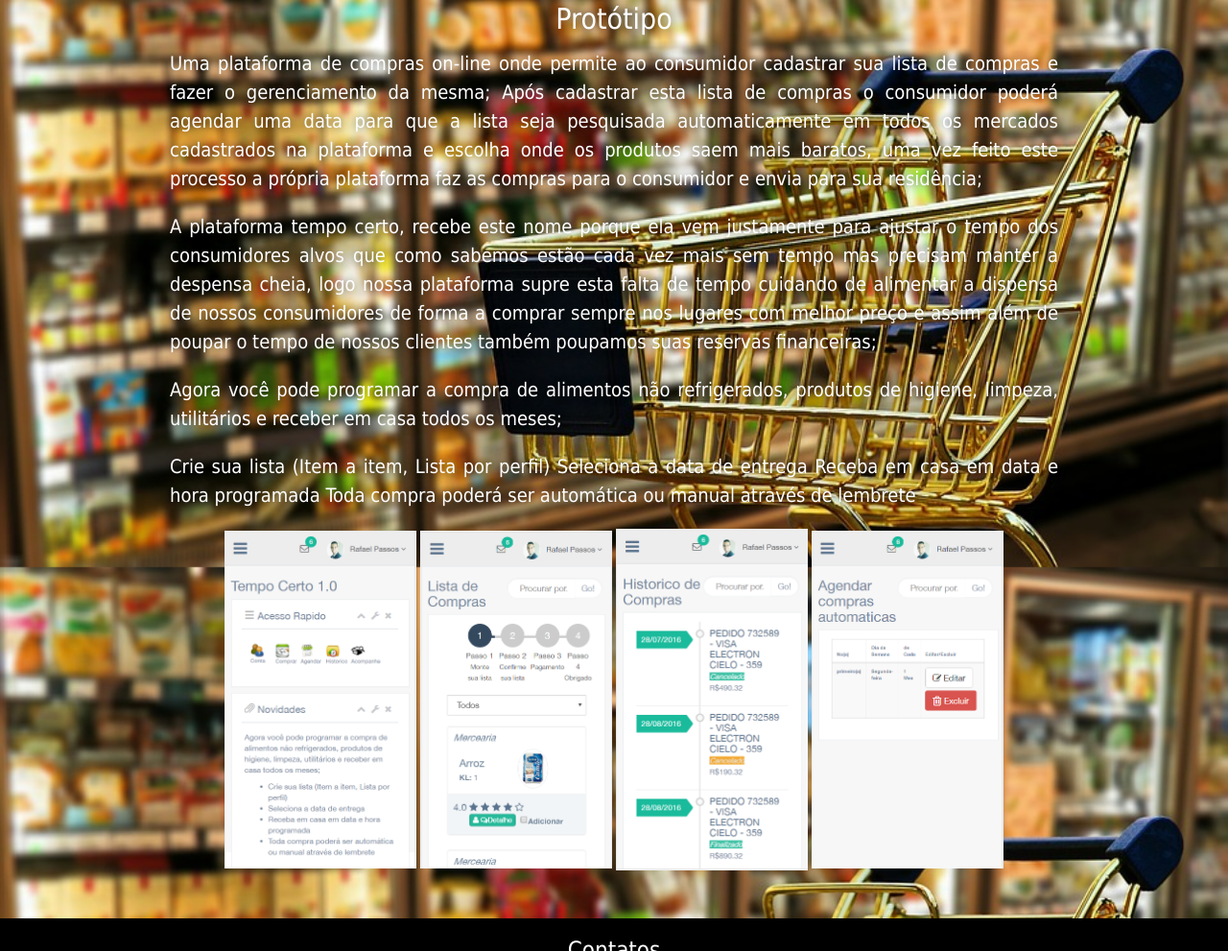
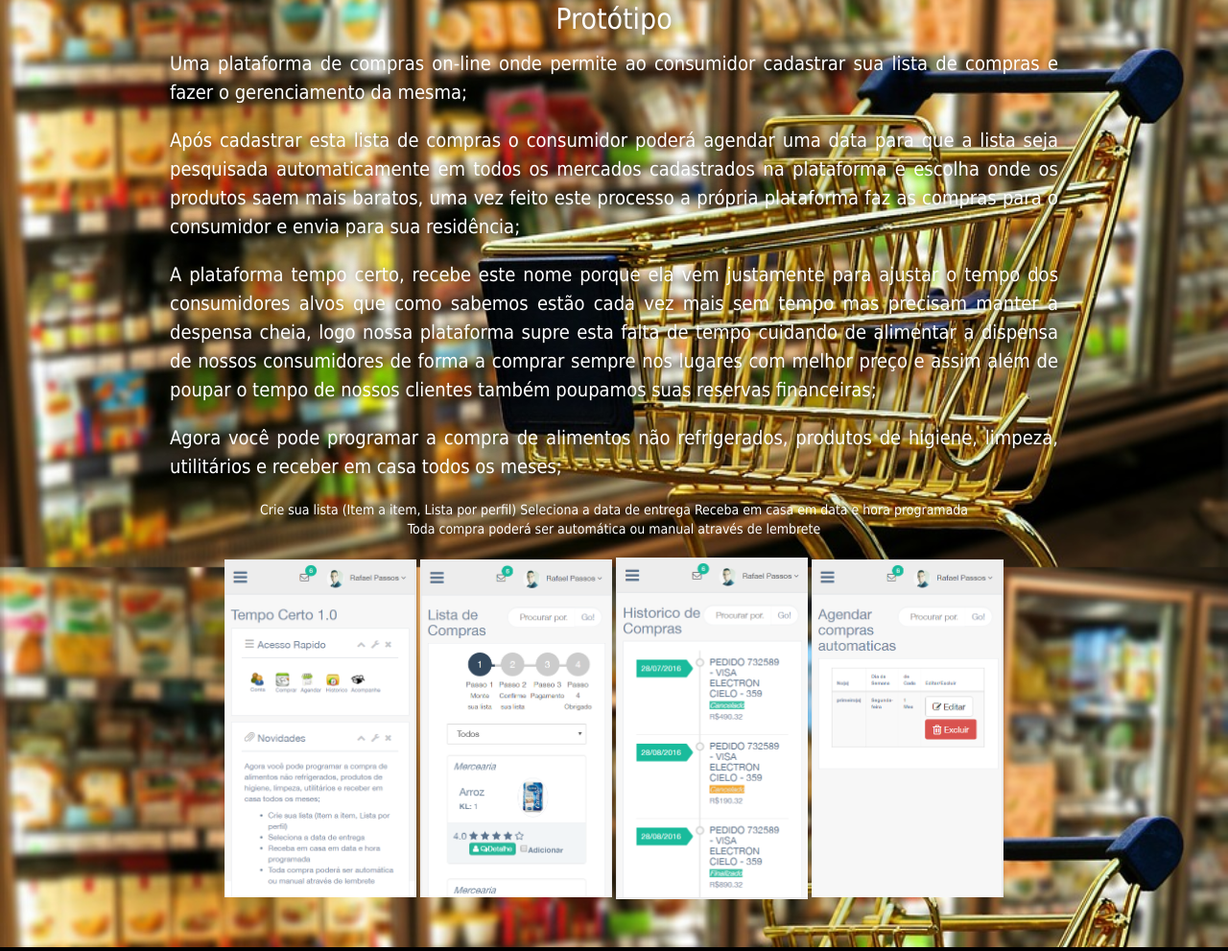
Before and after one commit to rpassosfranco/rpassosfranco.github.io, a plain HTML site: page projetos/TempoCerto/LandingPage/index.html in a window 1280 px wide. Shown: the part 1809-2800 px from the top of the page at 96% size. Drawn offline with Linux system fonts and the light colour scheme; files whose address does not match are found by name.

Commit message:
Atualização de pontuações
Atualização de pontuações

```diff
--- a/projetos/TempoCerto/LandingPage/index.html
+++ b/projetos/TempoCerto/LandingPage/index.html
@@ -125,7 +125,7 @@
 			    <div class="media wow fadeIn">
 					<h1>Seja Bem Vindo!</h1>
 					<p class="text-justify">Mantenha a sua casa abastecida todos os meses <mark>economizando tempo</mark> e <mark>dinheiro</mark>.<p>
-					<p class="text-justify">Em tempo atuais é cada vez mais difícil ter tempo, afinal tempo é dinheiro e não podemos perder a toa,logo tarefas básicas que levam um tempo considerado estão sendo difíceis de serem executadas, uma destas tarefas foi a que originou este projeto, a tarefa de fazer compras, que para manter sua dispensa abastecida você deve: fazer uma lista com o que está faltando, ir aos mercados efetuar uma pesquisa de preço e selecionar os melhores produtos/marcas de sua preferência e por fim retornar a sua residência, todo este processo embora curto consome um tempo considerável e que podera ser utilizado de forma mais eficiente em seu dia a dia apos nos conhecer!</p>
+					<p class="text-justify">Em tempo atuais é cada vez mais difícil ter tempo, afinal tempo é dinheiro e não podemos desperdiçar, logo tarefas básicas que levam um tempo considerado estão sendo difíceis de serem executadas, uma destas tarefas foi a que originou este projeto, a tarefa de fazer compras, que para manter sua dispensa abastecida você deve: fazer uma lista com o que está faltando, ir aos mercados efetuar uma pesquisa de preço e selecionar os melhores produtos/marcas de sua preferência e por fim retornar a sua residência, todo este processo embora curto consome um tempo considerável e que poderá ser utilizado de forma mais eficiente em seu dia a dia após nos conhecer!</p>
 				</div>
 			</header>
 		</article>
@@ -134,10 +134,9 @@
 		<article>
 			<header>
 				<h1>Solução?</h1>
-				<p  class="p2 text-justify">Sua lista de compras do mês será cadastrada em nosso sistema, esta lista poderá conter todas informações básicas para uma análise tais como: Produto, quantidade desejada, marca.
-				uma vez dado ordem pelo cliente, esta lista será processada em nosso sistema e será realizado um "leilão" desta lista, o mercado que pegar esta lista pelo menor preço será o mercado onde será comprado esse item, mas todo este processo será eletrônico
-				e em questões de segundos, a lista deve ser processada e efetuado o leilão, tudo <mark>muito rápido</mark> e direto, após este leilão realizado e aprovado os itens serão separados e entregues a seu endereço em horário agendado e pontualmente.
-				</p>
+				<p  class="p2 text-justify">Sua lista de compras do mês será cadastrada em nosso sistema, esta lista poderá conter todas informações básicas para uma análise tais como: Produto, quantidade desejada, marca.</p>
+
+				<p  class="p2 text-justify">Uma vez autorizado pelo cliente, esta lista será processada em nosso sistema e será realizado um "leilão" desta lista, o mercado que pegar esta lista pelo menor preço será o mercado onde será comprado esse item, mas todo este processo será eletrônico e em questões de segundos, a lista deve ser processada e efetuado o leilão, tudo <mark>muito rápido</mark> e direto, após este leilão realizado e aprovado os itens serão separados e entregues a seu endereço em horário agendado e pontualmente;</p>
 			</header>
 		</article>
 	</section>
@@ -146,18 +145,20 @@
 			<header>
 			<div class="row">
 				<h1>Protótipo</h1>
-				<p class="text-justify">
-				Uma plataforma de compras on-line onde permite ao consumidor cadastrar sua lista de compras e fazer o gerenciamento da mesma;
-				Após cadastrar esta lista de compras o consumidor poderá agendar uma data para que a lista seja pesquisada automaticamente em todos os mercados cadastrados na plataforma e escolha onde os produtos saem mais baratos, uma vez feito este processo a própria plataforma faz as compras para o consumidor e envia para sua residência;</p>
+				<p class="text-justify">Uma plataforma de compras on-line onde permite ao consumidor cadastrar sua lista de compras e fazer o gerenciamento da mesma;</p>
+				<p class="text-justify">Após cadastrar esta lista de compras o consumidor poderá agendar uma data para que a lista seja pesquisada automaticamente em todos os mercados cadastrados na plataforma e escolha onde os produtos saem mais baratos, uma vez feito este processo a própria plataforma faz as compras para o consumidor e envia para sua residência;</p>
 
 				<p class="text-justify">A plataforma tempo certo, recebe este nome porque ela vem justamente para ajustar o tempo dos consumidores alvos que como sabemos estão cada vez mais sem tempo mas precisam manter a despensa cheia, logo nossa plataforma supre esta falta de tempo cuidando de alimentar a dispensa de nossos consumidores de forma a comprar sempre nos lugares com melhor preço e assim além de poupar o tempo de nossos clientes também poupamos suas reservas financeiras;</p>
 
 				<p class="text-justify">Agora você pode programar a compra de alimentos não refrigerados, produtos de higiene, limpeza, utilitários e receber em casa todos os meses;</p>
 
-				<p class="text-justify">Crie sua lista (Item a item, Lista por perfil)
-				Seleciona a data de entrega
-				Receba em casa em data e hora programada
-				Toda compra poderá ser automática ou manual através de lembrete
+				<p class="text-justify">
+				<ul>
+				<li>Crie sua lista (Item a item, Lista por perfil)</li>
+				<li>Seleciona a data de entrega</li>
+				<li>Receba em casa em data e hora programada</li>
+				<li>Toda compra poderá ser automática ou manual através de lembrete</li>
+				<ul>
 				</p>
 
 			<ul>
```
